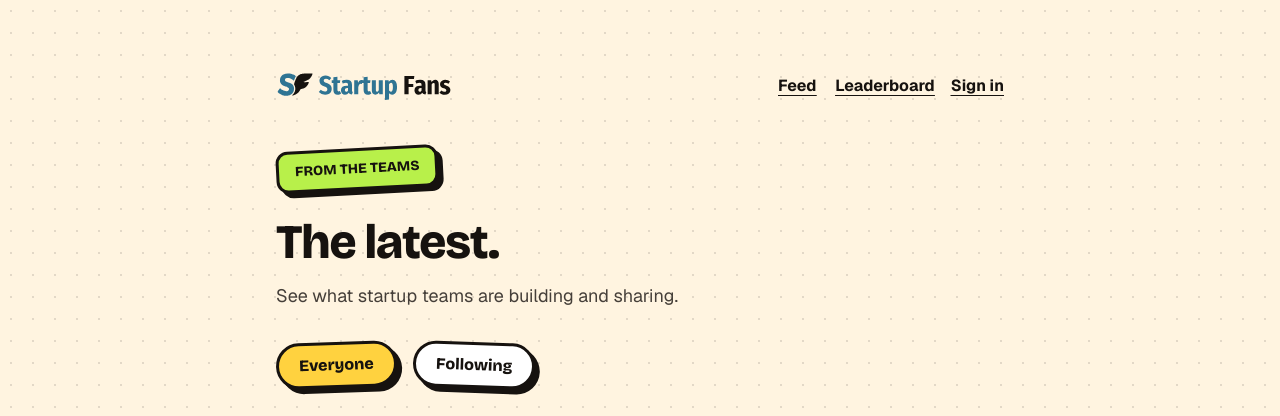
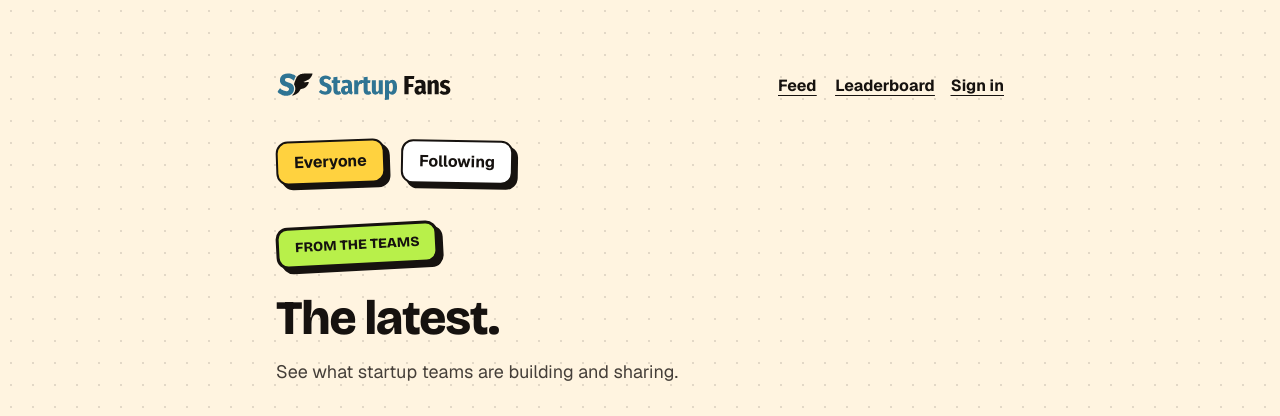
Before and after one commit to startupfans/startupfans, a Next.js app: page /feed in a window 1280 px wide. Shown: the top 416 px of the page. Built offline with nearby package versions, Linux system fonts and the light colour scheme; no server answers; the database is empty.

Commit message:
fleet(subnav-audit): Tabs: /admin{,/waitlist},/feed,/s/[slug]{,/team,/settings,/p/[postId]}

```diff
--- a/app/admin/page.tsx
+++ b/app/admin/page.tsx
@@ -1,6 +1,7 @@
 import { SubmitButton } from "@/app/components/submit-button";
 import Link from "next/link";
 import { SiteFooter, TopNav } from "@/app/components/sticker";
+import { SubNav } from "@/app/components/sub-nav";
 import { requireAdmin } from "@/lib/admin";
 import { listOpenReports } from "@/lib/reports";
 import { deleteReportedPostAction, resolveReportsAction } from "./actions";
@@ -11,11 +12,11 @@ export async function AdminPage() {
   return (
     <main className="mx-auto min-h-screen min-w-0 max-w-4xl break-words px-5 py-10 sm:py-16">
       <TopNav signedIn next="/admin" />
-      <nav aria-label="Admin navigation" className="mt-8 flex flex-wrap gap-4">
-        <Link href="/admin" aria-current="page" className="inline-flex min-h-11 -rotate-2 items-center rounded-xl border-2 border-ink bg-sun px-4 py-2 font-bold shadow-sticker">Post reports</Link>
-        <Link href="/admin/waitlist" className="inline-flex min-h-11 rotate-1 items-center rounded-xl border-2 border-ink bg-white px-4 py-2 font-bold shadow-sticker hover:-translate-y-0.5 hover:rotate-0">Waitlist</Link>
-      </nav>
-      <h1 className="mt-10 font-display text-4xl font-extrabold">Post reports</h1>
+      <SubNav aria-label="Admin navigation" items={[
+        { href: "/admin", label: "Post reports", current: true },
+        { href: "/admin/waitlist", label: "Waitlist" },
+      ]} />
+      <h1 className="font-display text-4xl font-extrabold">Post reports</h1>
       <section className="mt-8 space-y-6" aria-label="Open reports">
         {reports.length === 0 && <p>No open reports.</p>}
         {reports.map((report) => (
--- a/app/admin/waitlist/page.tsx
+++ b/app/admin/waitlist/page.tsx
@@ -1,6 +1,6 @@
 import { SubmitButton } from "@/app/components/submit-button";
-import Link from "next/link";
 import { SiteFooter, TopNav } from "@/app/components/sticker";
+import { SubNav } from "@/app/components/sub-nav";
 import { requireAdmin } from "@/lib/admin";
 import { getWaitlistSyncState, listWaitlist, MAX_WAITLIST_BATCH, syncGetWaitlistIfStale } from "@/lib/waitlist";
 import { letInEntryAction, letInFirstAction, resendEntryAction, syncWaitlistAction } from "./actions";
@@ -30,8 +30,11 @@ export async function WaitlistPage({ searchParams }: {
   return (
     <main className="mx-auto min-h-screen min-w-0 max-w-6xl break-words px-5 py-10 sm:py-16">
       <TopNav signedIn next="/admin/waitlist" />
-      <Link href="/admin" className="mt-8 inline-flex min-h-11 items-center font-bold underline underline-offset-4">Post reports</Link>
-      <h1 className="mt-5 font-display text-4xl font-extrabold">Waitlist</h1>
+      <SubNav aria-label="Admin navigation" items={[
+        { href: "/admin", label: "Post reports" },
+        { href: "/admin/waitlist", label: "Waitlist", current: true },
+      ]} />
+      <h1 className="font-display text-4xl font-extrabold">Waitlist</h1>
       <dl className="mt-6 flex flex-wrap gap-4">
         {(["waiting", "invited", "joined"] as const).map((status) => (
           <div key={status} className="rounded-xl border-[3px] border-ink bg-sun px-5 py-3 shadow-sticker">
--- /dev/null
+++ b/app/components/sub-nav.tsx
@@ -0,0 +1,19 @@
+import Link from "next/link";
+
+export type SubNavItem = { href: string; label: string; current?: boolean };
+
+export function SubNav({ items, "aria-label": ariaLabel }: {
+  items: readonly SubNavItem[];
+  "aria-label": string;
+}) {
+  return (
+    <nav aria-label={ariaLabel} className="mt-8 mb-10 flex flex-wrap gap-4 [&+*]:mt-0">
+      {items.map(({ href, label, current }, index) => (
+        <Link key={href} href={href} aria-current={current ? "page" : undefined}
+          className={`inline-flex min-h-11 max-w-full items-center justify-center rounded-xl border-2 border-ink px-4 py-2 font-bold shadow-sticker transition-transform hover:-translate-y-0.5 focus-visible:outline-2 focus-visible:outline-offset-4 focus-visible:outline-ink ${current ? "-rotate-2 bg-sun" : `bg-white ${index % 2 === 0 ? "-rotate-1" : "rotate-1"}`}`}>
+          {label}
+        </Link>
+      ))}
+    </nav>
+  );
+}
--- a/app/feed/page.tsx
+++ b/app/feed/page.tsx
@@ -1,6 +1,7 @@
 import type { Metadata } from "next";
 import Link from "next/link";
 import { SiteFooter, Sticker, TopNav } from "@/app/components/sticker";
+import { SubNav } from "@/app/components/sub-nav";
 import { PostCard } from "@/app/s/[slug]/post-card";
 import { getCurrentUser } from "@/lib/auth";
 import { listFeed } from "@/lib/posts";
@@ -29,17 +30,15 @@ export default async function FeedPage({ searchParams }: {
   return (
     <main className="mx-auto min-h-screen min-w-0 max-w-3xl break-words px-5 py-10 sm:py-16">
       <TopNav signedIn={user !== null} next={following ? "/feed?filter=following" : "/feed"} />
-      <header className="mt-10">
+      <SubNav aria-label="Feed filter" items={[
+        { href: "/feed", label: "Everyone", current: !following },
+        { href: user ? "/feed?filter=following" : followingLogin, label: "Following", current: following },
+      ]} />
+      <header>
         <Sticker className="inline-block -rotate-3 bg-lime normal-case">From the teams</Sticker>
         <h1 className="mt-7 font-display text-4xl font-extrabold tracking-tight sm:text-5xl">The latest.</h1>
         <p className="mt-4 text-lg text-ink/80">See what startup teams are building and sharing.</p>
       </header>
-      <nav className="mt-8 flex flex-wrap gap-4" aria-label="Feed filter">
-        <Link href="/feed" aria-current={!following ? "page" : undefined}
-          className={`${pillClass} -rotate-2 ${!following ? "bg-sun" : "bg-white"}`}>Everyone</Link>
-        <Link href={user ? "/feed?filter=following" : followingLogin} aria-current={following ? "page" : undefined}
-          className={`${pillClass} rotate-2 ${following ? "bg-sun" : "bg-white"}`}>Following</Link>
-      </nav>
       <section className="mt-8 space-y-6" aria-label={following ? "Updates from startups you follow" : "Updates from all startups"}>
         {needsSignIn ? (
           <div className="rounded-2xl border-[3px] border-ink bg-sky p-6 shadow-sticker">
--- a/app/s/[slug]/p/[postId]/page.tsx
+++ b/app/s/[slug]/p/[postId]/page.tsx
@@ -1,9 +1,9 @@
 import type { Metadata } from "next";
-import Link from "next/link";
 import { notFound } from "next/navigation";
 import { Children, isValidElement, type ReactNode } from "react";
 import ReactMarkdown from "react-markdown";
 import { SiteFooter, TopNav } from "@/app/components/sticker";
+import { SubNav } from "@/app/components/sub-nav";
 import { getCurrentUser } from "@/lib/auth";
 import { getPostMembership, getPublicPost } from "@/lib/posts";
 import { PostCard } from "../../post-card";
@@ -55,7 +55,10 @@ export async function PostPage({ params, searchParams }: PostPageProps & {
   return (
     <main className="mx-auto min-h-screen min-w-0 max-w-3xl break-words px-5 py-10 sm:py-16">
       <TopNav signedIn={user !== null} next={`/s/${slug}/p/${postId}`} />
-      <Link href={`/s/${slug}`} className="my-8 inline-block min-h-11 max-w-full py-2 font-display text-xl font-extrabold underline underline-offset-4">← {post.startupName}</Link>
+      <SubNav aria-label="Startup navigation" items={[
+        { href: `/s/${slug}`, label: "Page" },
+        { href: `/s/${slug}/team`, label: "Team" },
+      ]} />
       <h1 className="sr-only">An update from {post.startupName}</h1>
       {reportMessage && <p role={query.report === "thanks" ? "status" : "alert"}
         className="mb-6 rounded-xl border-2 border-ink bg-sun p-4">{reportMessage}</p>}
--- a/app/s/[slug]/page.tsx
+++ b/app/s/[slug]/page.tsx
@@ -3,6 +3,8 @@ import Image from "next/image";
 import Link from "next/link";
 import { notFound } from "next/navigation";
 import { AdminDeleteStartup, SectionHeading, SiteFooter, TopNav } from "@/app/components/sticker";
+import { SubNav } from "@/app/components/sub-nav";
+import { isAdmin } from "@/lib/admin";
 import { getCurrentUser } from "@/lib/auth";
 import { getStartupFollow } from "@/lib/follows";
 import { getPublicStartupPosts } from "@/lib/posts";
@@ -36,6 +38,11 @@ async function StartupPage({ params }: StartupPageProps) {
   return (
     <main className="mx-auto min-h-screen min-w-0 max-w-6xl break-words px-5 py-10 sm:py-16">
       <TopNav signedIn={user !== null} next={`/s/${slug}`} />
+      <SubNav aria-label="Startup navigation" items={[
+        { href: `/s/${slug}`, label: "Page", current: true },
+        { href: `/s/${slug}/team`, label: "Team" },
+        ...(isOwner || isAdmin(user) ? [{ href: `/s/${slug}/settings`, label: "Settings" }] : []),
+      ]} />
       <ProfileHeader startup={startup} isOwner={isOwner} followPanel={
         <>
           {isMember ? (
--- a/app/s/[slug]/settings/page.tsx
+++ b/app/s/[slug]/settings/page.tsx
@@ -1,6 +1,7 @@
 import { SubmitButton } from "@/app/components/submit-button";
+import { TopNav } from "@/app/components/sticker";
+import { SubNav } from "@/app/components/sub-nav";
 import Image from "next/image";
-import Link from "next/link";
 import type { ReactNode } from "react";
 import { IconField } from "@/app/components/icon-field";
 import { GitHubIcon, GlobeIcon, InstagramIcon, LinkedInIcon, PinIcon, TikTokIcon, XIcon, YouTubeIcon } from "@/app/components/icons";
@@ -68,8 +69,13 @@ async function SettingsPage({ params, searchParams }: {
 
   return (
     <main className="mx-auto min-h-screen min-w-0 max-w-6xl break-words px-5 py-10 sm:py-16">
-      <Link href={`/s/${slug}`} className="inline-block min-h-11 max-w-full py-2 font-bold underline underline-offset-4">← Back to {startup.name}</Link>
-      <h1 className="mt-8 font-display text-4xl font-extrabold">Your page settings.</h1>
+      <TopNav signedIn next={`/s/${slug}/settings`} />
+      <SubNav aria-label="Startup navigation" items={[
+        { href: `/s/${slug}`, label: "Page" },
+        { href: `/s/${slug}/team`, label: "Team" },
+        { href: `/s/${slug}/settings`, label: "Settings", current: true },
+      ]} />
+      <h1 className="font-display text-4xl font-extrabold">Your page settings.</h1>
       {isSiteAdmin && !isMember && <p className="mt-5 inline-block -rotate-1 rounded-xl border-2 border-ink bg-sun px-4 py-3 shadow-sticker">You&apos;re here as a site admin.</p>}
       {message && <p role="status" className="mt-5 rounded-xl border-2 border-ink bg-sun p-4">{message}</p>}
       {isOwner && <section className="mt-8 rounded-3xl border-[3px] border-ink bg-lime p-6 shadow-sticker-lg sm:p-8" aria-labelledby="slack-heading">
--- a/app/s/[slug]/team/page.tsx
+++ b/app/s/[slug]/team/page.tsx
@@ -1,8 +1,9 @@
 import type { Metadata } from "next";
 import Image from "next/image";
-import Link from "next/link";
 import { notFound } from "next/navigation";
 import { SiteFooter, Star, TopNav } from "@/app/components/sticker";
+import { SubNav } from "@/app/components/sub-nav";
+import { isAdmin } from "@/lib/admin";
 import { getCurrentUser } from "@/lib/auth";
 import { getStartupBySlug, getTeam } from "@/lib/startups";
 import { MemberCard } from "./member-card";
@@ -31,8 +32,12 @@ async function TeamPage({ params }: TeamPageProps) {
   return (
     <main className="mx-auto min-h-screen min-w-0 max-w-6xl break-words px-5 py-10 sm:py-16">
       <TopNav signedIn={user !== null} next={`/s/${slug}/team`} />
-      <Link href={`/s/${slug}`} className="mt-8 inline-flex min-h-11 items-center py-2 font-bold underline underline-offset-4">Back to {startup.name}</Link>
-      <header className="relative mt-6 rounded-3xl border-[3px] border-ink bg-white p-6 shadow-sticker-lg sm:p-10">
+      <SubNav aria-label="Startup navigation" items={[
+        { href: `/s/${slug}`, label: "Page" },
+        { href: `/s/${slug}/team`, label: "Team", current: true },
+        ...(isOwner || isAdmin(user) ? [{ href: `/s/${slug}/settings`, label: "Settings" }] : []),
+      ]} />
+      <header className="relative rounded-3xl border-[3px] border-ink bg-white p-6 shadow-sticker-lg sm:p-10">
         <Star className="pointer-events-none absolute -top-6 right-5 h-12 w-12 rotate-12 text-sun" />
         <div className="flex min-w-0 flex-col gap-6 sm:flex-row sm:items-center">
           {startup.logoUrl ? (
@@ -51,7 +56,6 @@ async function TeamPage({ params }: TeamPageProps) {
             </p>
           </div>
         </div>
-        {isOwner && <Link href={`/s/${slug}/settings`} className="mt-6 inline-flex min-h-11 items-center py-2 font-bold underline underline-offset-4">Manage the team in settings</Link>}
       </header>
       <section aria-label="Team members" className="mt-10 grid min-w-0 grid-cols-1 gap-6 md:grid-cols-2 lg:grid-cols-3">
         {members.map((member) => <MemberCard key={member.id} member={member} />)}
```
Also changed, not shown: 1 other file (tests, documents, lock files or other folders).
